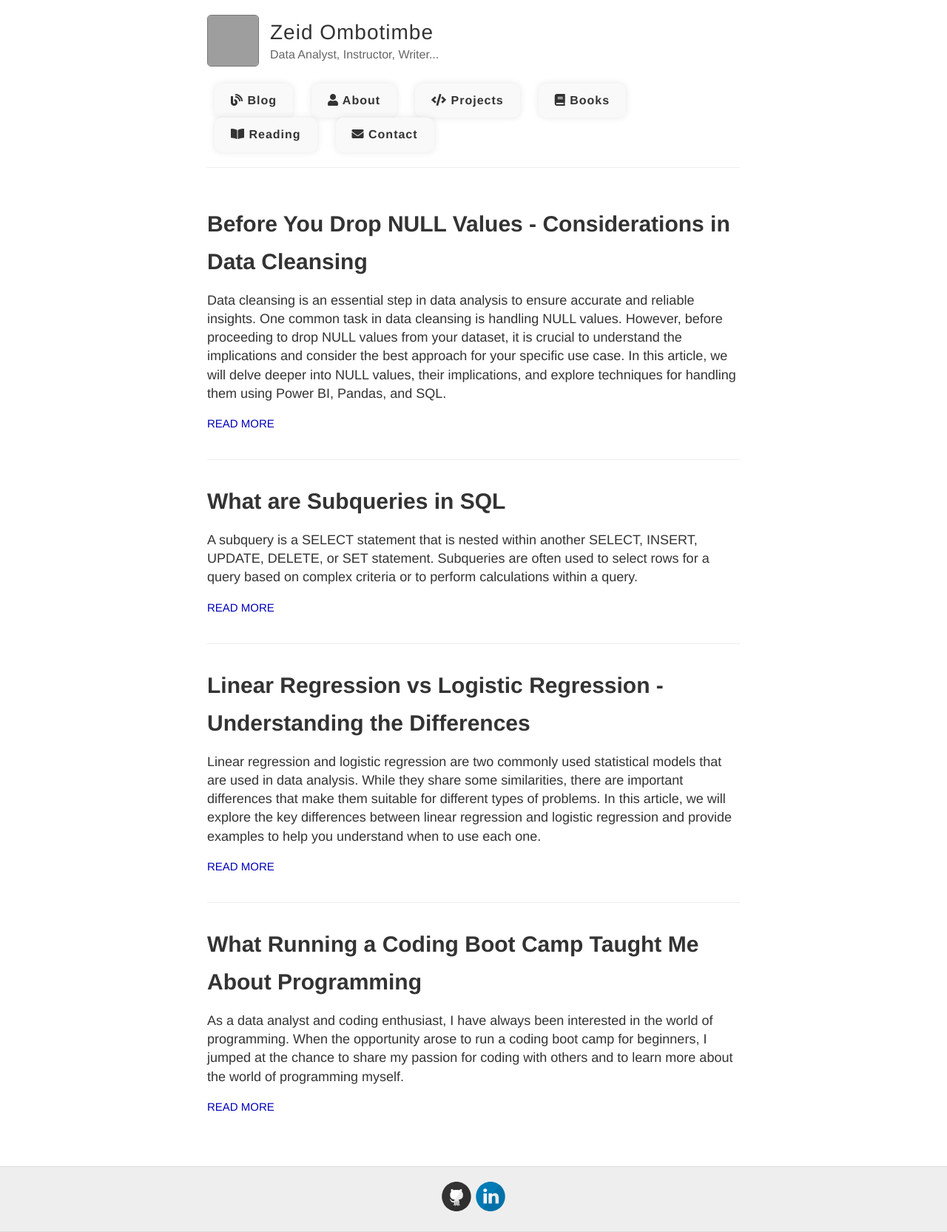
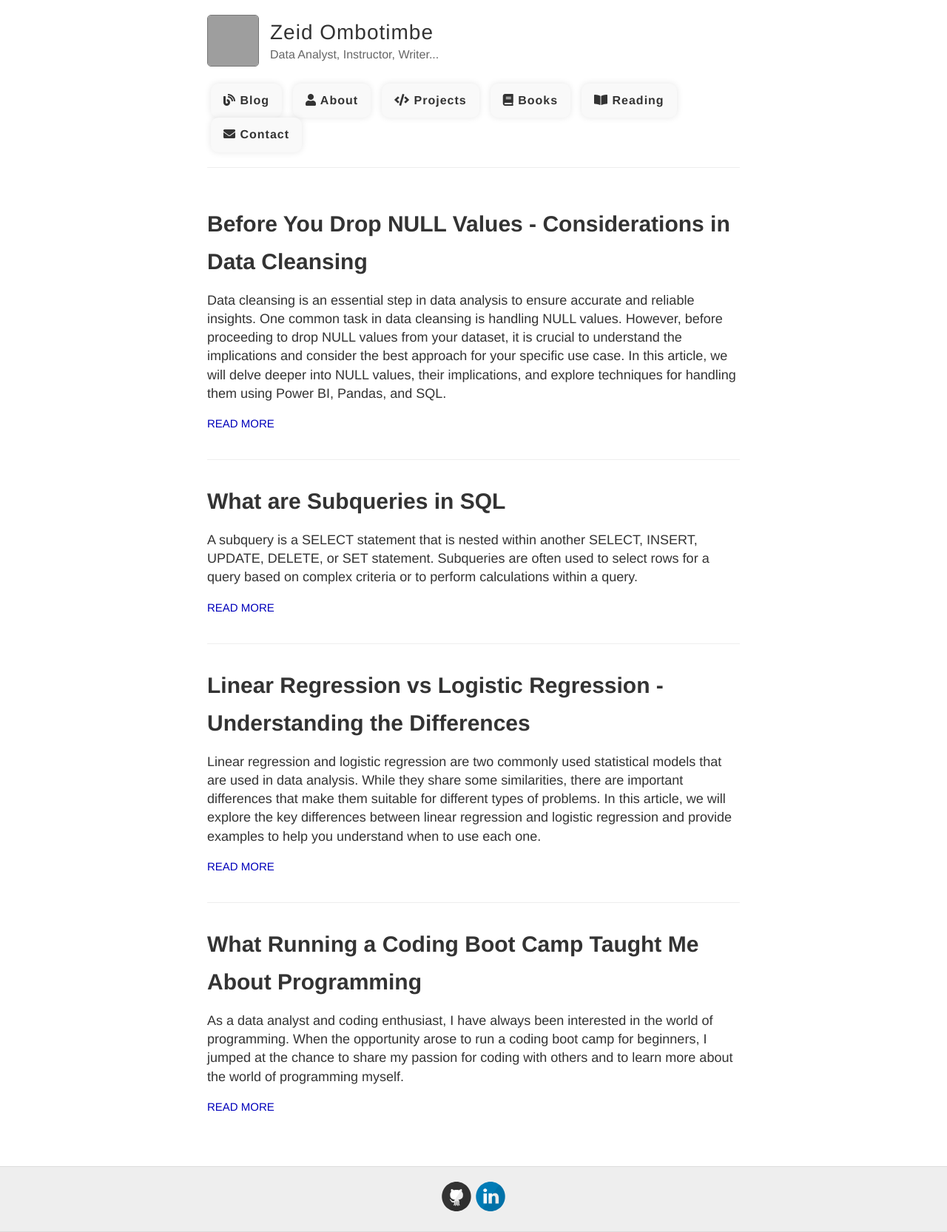
Before and after one commit to obtbe/zeidombo.github.io, a Jekyll site: the page built from index.md, in a window 1280 px wide. Shown: the whole page at 74% size. Built offline with Jekyll 4.4.1, drawn with Linux system fonts in a browser that asks for light colours; grey boxes are pictures that could not be loaded.

Commit message:
menu style changed

```diff
--- a/_layouts/default.html
+++ b/_layouts/default.html
@@ -20,13 +20,13 @@
     .nav-section {
       font-size: 16px;
       font-weight: bold;
-      padding: 10px 20px;
+      padding: 10px 15px; /* Adjusted padding */
       text-decoration: none;
       color: #333;
       background-color: #f9f9f9;
       border: 2px solid transparent;
       border-radius: 10px;
-      margin: 0 10px;
+      margin: 0 5px; /* Adjusted margin */
       display: inline-block;
       transition: all 0.3s ease; /* Smooth transition effect */
       box-shadow: 0 0 10px rgba(0, 0, 0, 0.1); /* Add a subtle box shadow */
```
